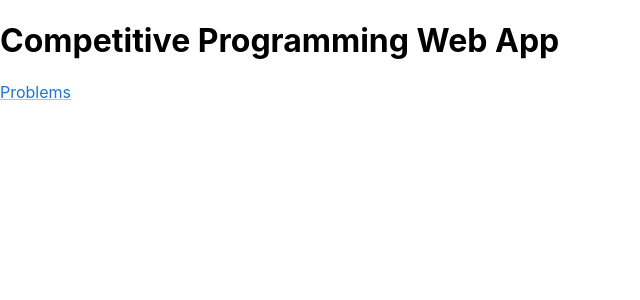
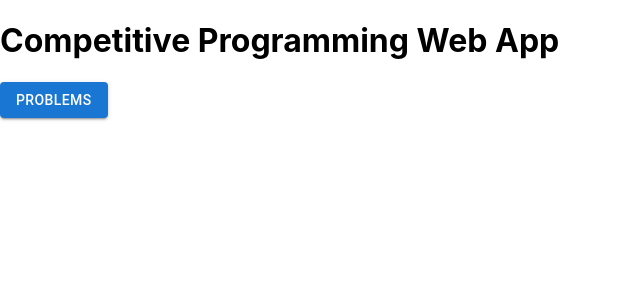
Before and after one commit to gustavoM32/competitive-programming-app, a Next.js app in the folder client/: page / in a window 1280 px wide. Shown: the top 300 px of the page, without its empty margins (0-640 px from the left). Built offline with nearby package versions, Linux system fonts and the light colour scheme.

Commit message:
Use Button instead of Link in homepage

```diff
--- a/client/src/pages/index.jsx
+++ b/client/src/pages/index.jsx
@@ -1,4 +1,4 @@
-import { Link } from '@mui/material'
+import { Button } from '@mui/material'
 import Head from 'next/head'
 
 export default function Home() {
@@ -13,7 +13,7 @@ export default function Home() {
         <h1>Competitive Programming Web App</h1>
 
         <div>
-          <Link href="/problems" target="_blank" rel="noopener">Problems</Link>
+          <Button href="/problems" variant="contained" target="_blank" rel="noopener">Problems</Button>
         </div>
       </main>
     </div>
```
